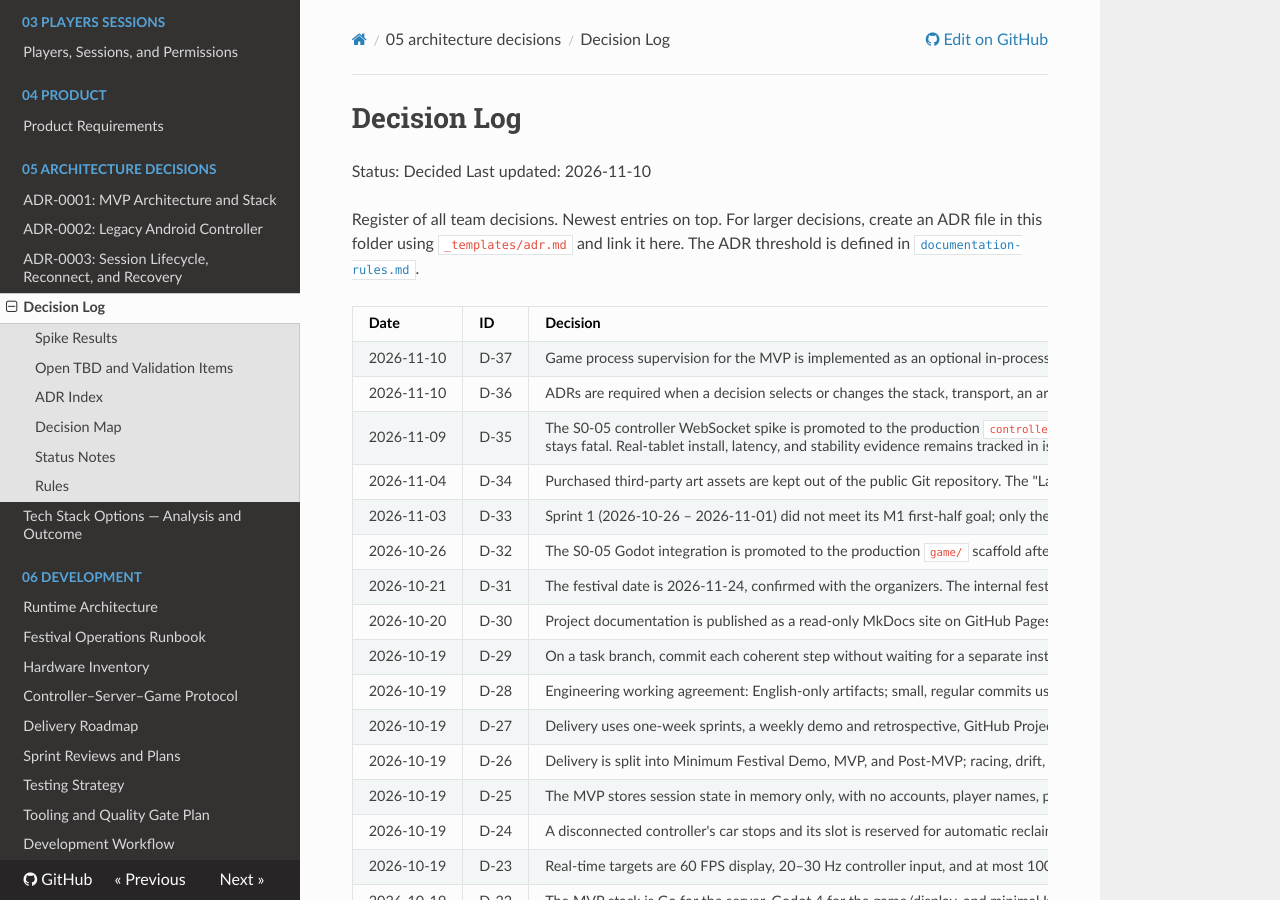
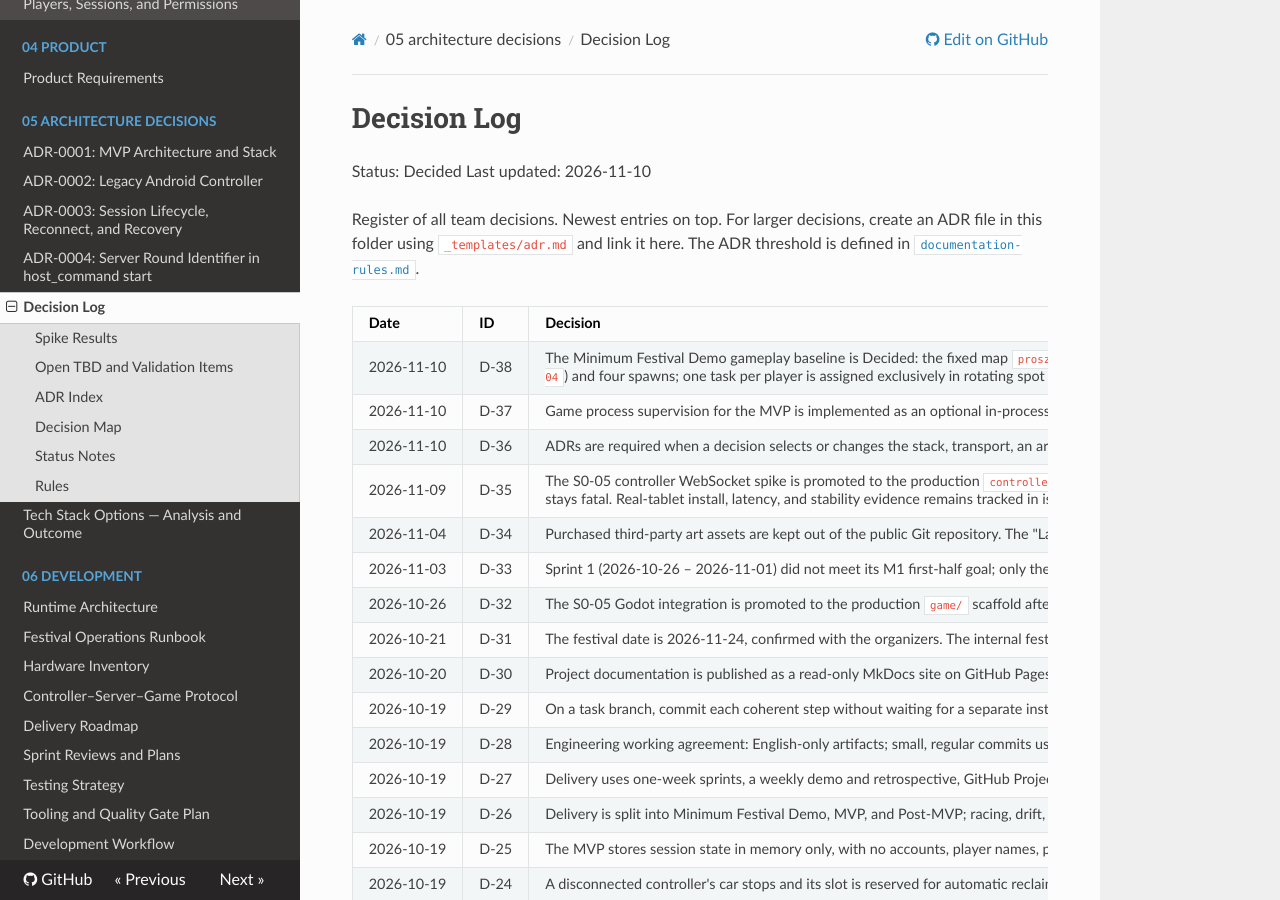
Before and after one commit to PSZLBit/ProszkowskaDrift, an MkDocs documentation site: the page built from documentation/05-architecture-decisions/decision-log.md, in a window 1280 px wide and 900 px high. Built offline with MkDocs 1.6.1, drawn with Linux system fonts in a browser that asks for light colours; nearby versions of some CDN libraries; some of the changed text lies outside the part shown.

Commit message:
docs(decisions): record D-38 MFD baseline and ADR-0004

```diff
--- a/documentation/05-architecture-decisions/decision-log.md
+++ b/documentation/05-architecture-decisions/decision-log.md
@@ -10,6 +10,7 @@
 
 | Date       | ID   | Decision                                                                                                                                  | Status  | Owner |
 | ---------- | ---- | ----------------------------------------------------------------------------------------------------------------------------------------- | ------- | ----- |
+| 2026-11-10 | D-38 | The Minimum Festival Demo gameplay baseline is Decided: the fixed map `proszkowska-mfd-1` has four 96×144 parking bays (`A-01`–`A-04`) and four spawns; one task per player is assigned exclusively in rotating spot order; a task completes with all four car corners inside the spot, speed ≤40 px/s, and a 0.5 s hold; the 180 s round ends early when all connected players finish; scoring is time 100→10 over 30 s plus center/angle precision 0–40 and −10 per collision (max −30), with no MFD finish bonus; the MFD shows a minimal display HUD and host-started results. Five tasks, auto-skip, finish bonus, controller feedback, countdown, pause/reset, and the 24-spot map remain MVP; D-19 is unchanged ([game design](../02-game-domain/game-design.md), [ADR-0004](adr-0004-host-command-roundid.md)). | Decided | Team  |
 | 2026-11-10 | D-37 | Game process supervision for the MVP is implemented as an optional in-process Go supervisor (`server/internal/supervisor`, enabled with `--game-binary`): it starts Godot with a per-launch token and restarts it after unexpected exits, returning the session to `Attract`. Server restart and the festival launcher/wrapper remain future work. The shell-script launcher option is not used. | Decided | Team  |
 | 2026-11-10 | D-36 | ADRs are required when a decision selects or changes the stack, transport, an architecture boundary, a cross-component contract, or a build/runtime interface constraint. Product tuning, performance targets, privacy rules, delivery plans, and process agreements are recorded in their module documents and dated decision-log rows without an ADR. ADR links in decision rows, the ADR index, the decision map, and the open TBD/validation register stay current. | Decided | Team |
 | 2026-11-09 | D-35 | The S0-05 controller WebSocket spike is promoted to the production `controller-android/` scaffold after cleanup, following the D-32 precedent. The scaffold uses OkHttp 3.12.x, a device-token `hello`, 25 Hz phase-gated input, ping/pong liveness with a bounded watchdog, malformed-frame tolerance, and reconnect with capped backoff; duplicate-token `token_in_use` is retryable while invalid-token `auth_failed` stays fatal. Real-tablet install, latency, and stability evidence remains tracked in issues #11 and #48 until recorded. D-18 continues to apply to throwaway prototype logic, not this scaffold. | Decided | Team  |
@@ -66,9 +67,9 @@
 | Open item | Owner | Next step | Tracking |
 |---|---|---|---|
 | Controller input scheme and feedback (D-14) | TracerDS | Playtest input options on T1–T4 (#18); implement feedback in #48; record the chosen scheme here | #18, #48 |
-| MFD map, task skip, parking tolerance, and tuning | Brzana | Land the MFD baseline in #45; implement #46/#47; full GDD remains #32 | #45, #46, #47, #32 |
-| Finished-car rendering (hidden, ghosted, or finish area) | Brzana | Decide with the MFD map/task baseline in #45; implement with the game slice in #47 | #45, #47 |
-| Target-finding UI (minimap vs on-map beacons) | Brzana | Decide in the MFD display baseline in #45; implement in #47 | #45, #47 |
+| MFD map, task skip, parking tolerance, and tuning | Brzana | MFD baseline landed as D-38; implement #46/#47; full GDD remains #32 | #46, #47, #32 |
+| Finished-car rendering (hidden, ghosted, or finish area) | Brzana | Rendering is out of the MFD baseline (D-38); decide with the game slice in #47 | #47 |
+| Target-finding UI (minimap vs on-map beacons) | Brzana | On-map beacons are the MFD baseline (D-38); implement in #47 | #47 |
 | WebSocket libraries | TracerDS + GreenDude5 | Confirm Go `coder/websocket` v1.8.15 and OkHttp 3.12.x on API 19 in the architecture; production in #48 | #11, #48 |
 | Supervisor and festival laptop OS | GreenDude5 + ZofiaDan | Game-only supervision implemented in PR #59 (merged, D-37); manual crash drill still pending (#15). Server restart and festival launcher remain #50. Decide Windows vs Linux in #49/#50 | #15, #49, #50 |
 | Router model and static-IP plan | ZofiaDan | Choose the model and address plan during #49; document it in #50 | #49, #50 |
@@ -86,6 +87,7 @@
 | [ADR-0001](adr-0001-mvp-architecture.md) | D-11, D-22 | Stack, transport, and server/game boundary |
 | [ADR-0002](adr-0002-legacy-android-controller.md) | D-08, D-20 | Android 4.4.2 / API 19 controller |
 | [ADR-0003](adr-0003-session-lifecycle-and-recovery.md) | D-21, D-24 | Session lifecycle, reconnect, and recovery |
+| [ADR-0004](adr-0004-host-command-roundid.md) | D-38 | Server round identifier in `host_command start` |
 
 ## Decision Map
 
@@ -98,14 +100,15 @@
 | `documentation/README.md`, `00-meta/` | D-04, D-05, D-07, D-36 |
 | [Decision log](decision-log.md) | D-06 |
 | [Vision and scope](../01-vision-scope/vision-scope.md) | D-26 |
-| [Game design](../02-game-domain/game-design.md) | D-14 (TBD), D-19 |
+| [Game design](../02-game-domain/game-design.md) | D-14 (TBD), D-19, D-38 |
 | [Players, sessions, and permissions](../03-players-sessions/roles-sessions.md) | D-10, D-12, D-21, D-24, D-25 |
-| [Product requirements](../04-product/requirements.md) | D-19, D-26 |
+| [Product requirements](../04-product/requirements.md) | D-19, D-26, D-38 |
 | [ADR-0001](adr-0001-mvp-architecture.md) | D-11, D-22 |
 | [ADR-0002](adr-0002-legacy-android-controller.md) | D-08, D-20 |
 | [ADR-0003](adr-0003-session-lifecycle-and-recovery.md) | D-21, D-24 |
+| [ADR-0004](adr-0004-host-command-roundid.md) | D-38 |
 | [Runtime architecture](../06-development/architecture.md) | D-11, D-21, D-22, D-23, D-24, D-32, D-37 |
-| [Protocol](../06-development/protocol.md) | D-21, D-23, D-24, D-32 |
+| [Protocol](../06-development/protocol.md) | D-21, D-23, D-24, D-32, D-38 |
 | [Testing strategy](../06-development/testing.md) | D-23, D-24, D-32 |
 | [Roadmap](../06-development/roadmap.md) | D-26, D-31, D-33 |
 | [Workflow](../06-development/workflow.md) | D-18, D-27, D-28, D-29, D-30 |
@@ -116,8 +119,8 @@
 
 | Date | Related | Note |
 |---|---|---|
+| 2026-11-10 | D-38 | The MFD gameplay baseline landed; the MFD Baseline section of `game-design.md` is Decided and is the implementation source for #46/#47. The rest of the document stays Draft for the full GDD (#32). |
 | 2026-11-09 | D-14 | Owner set to TracerDS; the input scheme remains TBD in #18 and controller feedback is tracked in #48. |
-| 2026-11-09 | D-19 | The MFD gameplay baseline is still being defined in #45; the full GDD is #32. The decision is not reopened; `game-design.md` stays Draft until #45 lands. |
 | 2026-11-09 | D-21 | The server token/slot reclaim path is implemented. Controller auto-connect is merged (PR #63); real-tablet proof remains pending in #11/#49. |
 | 2026-11-09 | D-20 / ADR-0002 | API 19 compatibility validation is pending. Static inventory is merged (#10/PR #44); APK build is merged (PR #63); install, input, reconnect, and hardware checks remain #11/#48/#49. |
 | 2026-11-09 | D-23 | Latency has not been measured. The targets remain decided, but the evidence is pending in #14. |
```
Also changed, not shown: documentation/05-architecture-decisions/adr-0004-host-command-roundid.md (added, +65 -0 lines), documentation/README.md (+4 -2 lines).
